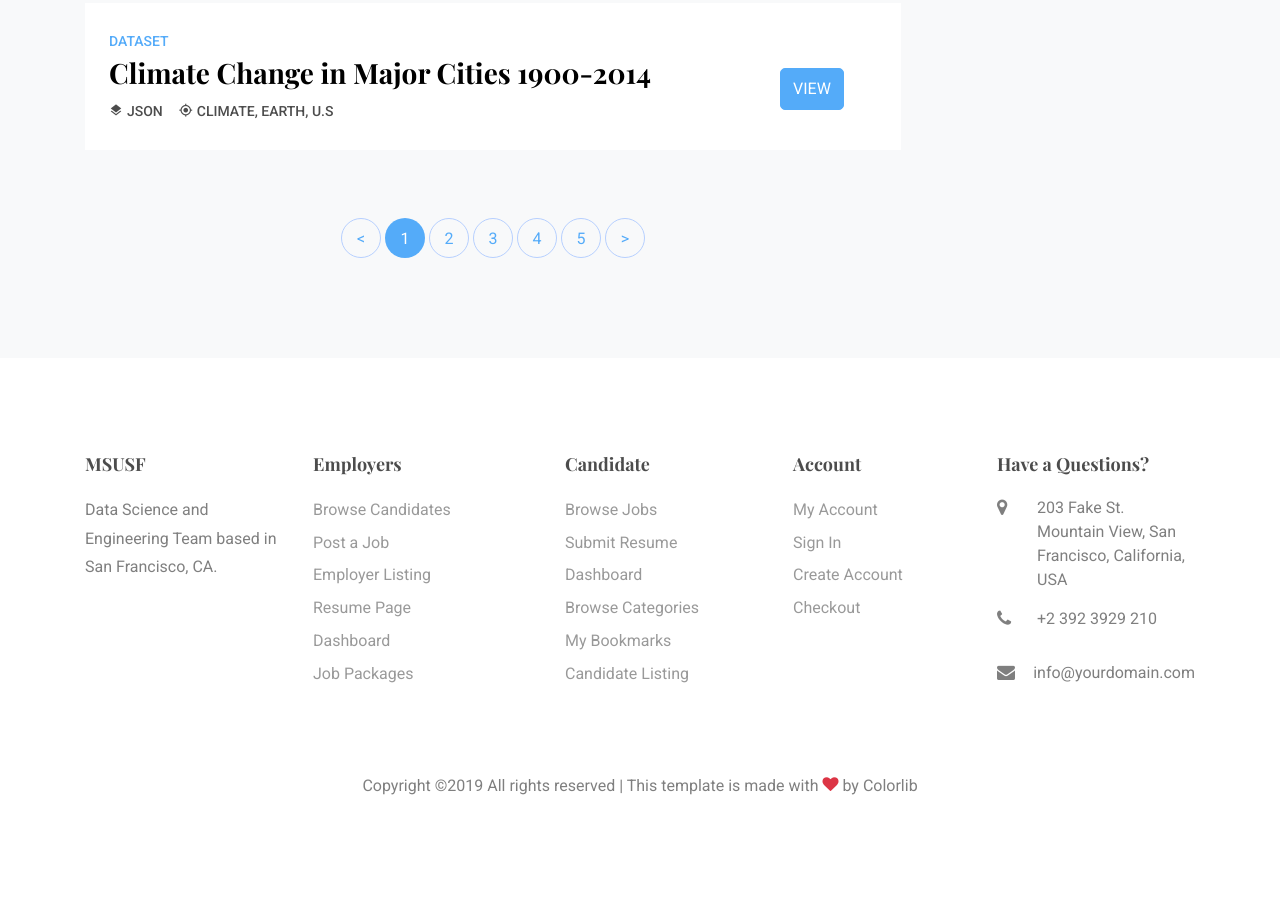
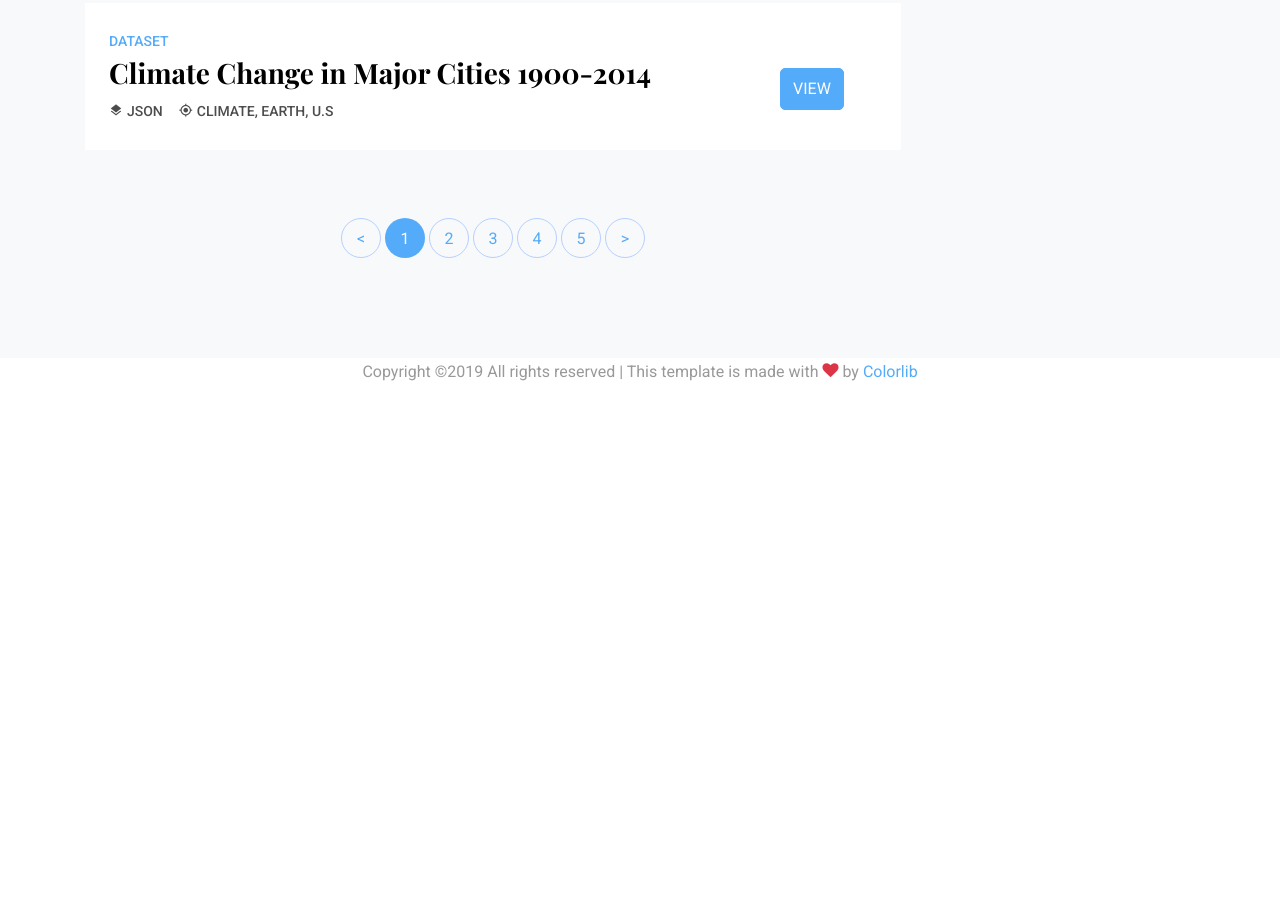
Before and after one commit to ebonnecab/USF-front-end, a website: page client/app/search.html in a window 1280 px wide. Shown: the part 1864-2777 px from the top of the page. After the commit the page ends 2267 px from the top, so only its background shows below. Drawn offline with nearby package versions, Linux system fonts and the light colour scheme; some packages are replaced by stand-ins of ours; no server answers; files whose address does not match are found by name.

Commit message:
commented out footer for now

```diff
--- a/client/app/search.html
+++ b/client/app/search.html
@@ -350,7 +350,7 @@
 			</div>
 		</section>
 
-    <footer class="ftco-footer ftco-bg-dark ftco-section">
+    <!-- <footer class="ftco-footer ftco-bg-dark ftco-section">
       <div class="container">
         <div class="row mb-5">
         	<div class="col-md">
@@ -408,7 +408,7 @@
 	            </div>
             </div>
           </div>
-        </div>
+        </div> -->
         <div class="row">
           <div class="col-md-12 text-center">
 
```
